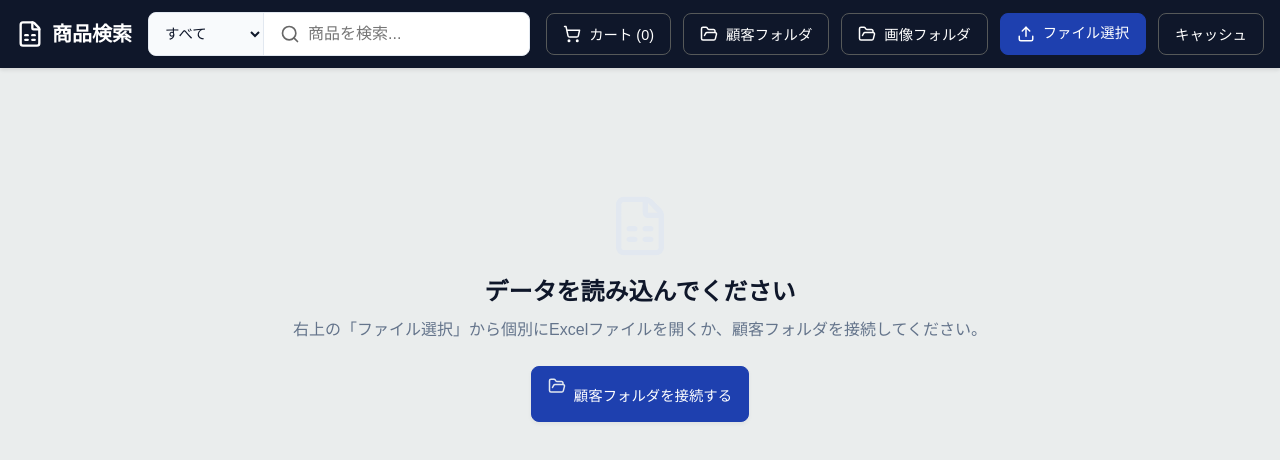
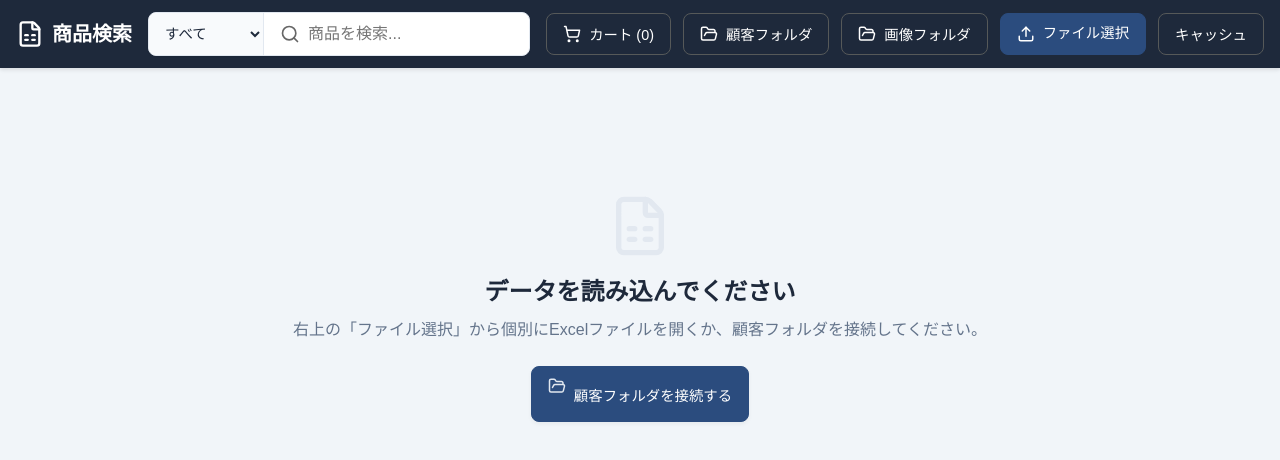
Before and after one commit to mikami-yuji/product-search-app, a React (Vite) app: page / in a window 1280 px wide. Shown: the top 460 px of the page. Built offline with nearby package versions, Linux system fonts and the light colour scheme.

Commit message:
style: apply eye-friendly slate-indigo color palette and update changelog

```diff
--- a/src/index.css
+++ b/src/index.css
@@ -1,17 +1,17 @@
 /* Corporate-Style Business UI */
 :root {
-  --amazon-orange: #1E40AF; /* ディープコーポレートネイビー */
-  --amazon-dark: #0F172A;   /* ダークスレート */
-  --amazon-light: #1E293B;  /* スレートミドル */
-  --amazon-blue: #3B82F6;   /* スチールブルー */
-  --amazon-hover: #F8FAFC;  /* 非常に薄いグレー */
-  --amazon-border: #E2E8F0;  /* 柔らかい境界線 */
-  --amazon-text: #0F172A;    /* ダークスレートテキスト */
-  --amazon-text-light: #64748B; /* ミディアムスレートテキスト */
-  --primary-blue: #1E40AF;
-  --primary-blue-hover: #1D4ED8;
-  --badge-ready: #10B981;
-  --badge-custom: #F59E0B;
+  --amazon-orange: #2B4C7E;     /* 彩度を落としたスレートインディゴ（メインカラー） */
+  --amazon-dark: #1E293B;       /* ダークチャコール（ヘッダー背景などの黒みを和らげる） */
+  --amazon-light: #334155;      /* ミディアムチャコール */
+  --amazon-blue: #4B6A9B;       /* スモーキーブルー */
+  --amazon-hover: #F8FAFC;      /* 非常に薄いブルーグレー */
+  --amazon-border: #E2E8F0;     /* 柔らかい境界線 */
+  --amazon-text: #1E293B;       /* 本文テキスト（コントラストを抑えたダークグレー） */
+  --amazon-text-light: #64748B;  /* ミディアムスレートテキスト */
+  --primary-blue: #2B4C7E;      /* スレートインディゴ */
+  --primary-blue-hover: #1E365C;/* ディープスレートインディゴ */
+  --badge-ready: #059669;       /* 彩度を抑えたグリーン */
+  --badge-custom: #D97706;      /* 彩度を抑えたアンバー */
 }
 
 * {
@@ -22,7 +22,7 @@
 
 body {
   font-family: 'Amazon Ember', Arial, sans-serif;
-  background-color: #EAEDED;
+  background-color: #F1F5F9;    /* 無機質なグレーから柔らかいペールスチール（ブルーグレー）に変更 */
   color: var(--amazon-text);
   line-height: 1.5;
 }
```
Also changed, not shown: 1 other file (tests, documents, lock files or other folders).
